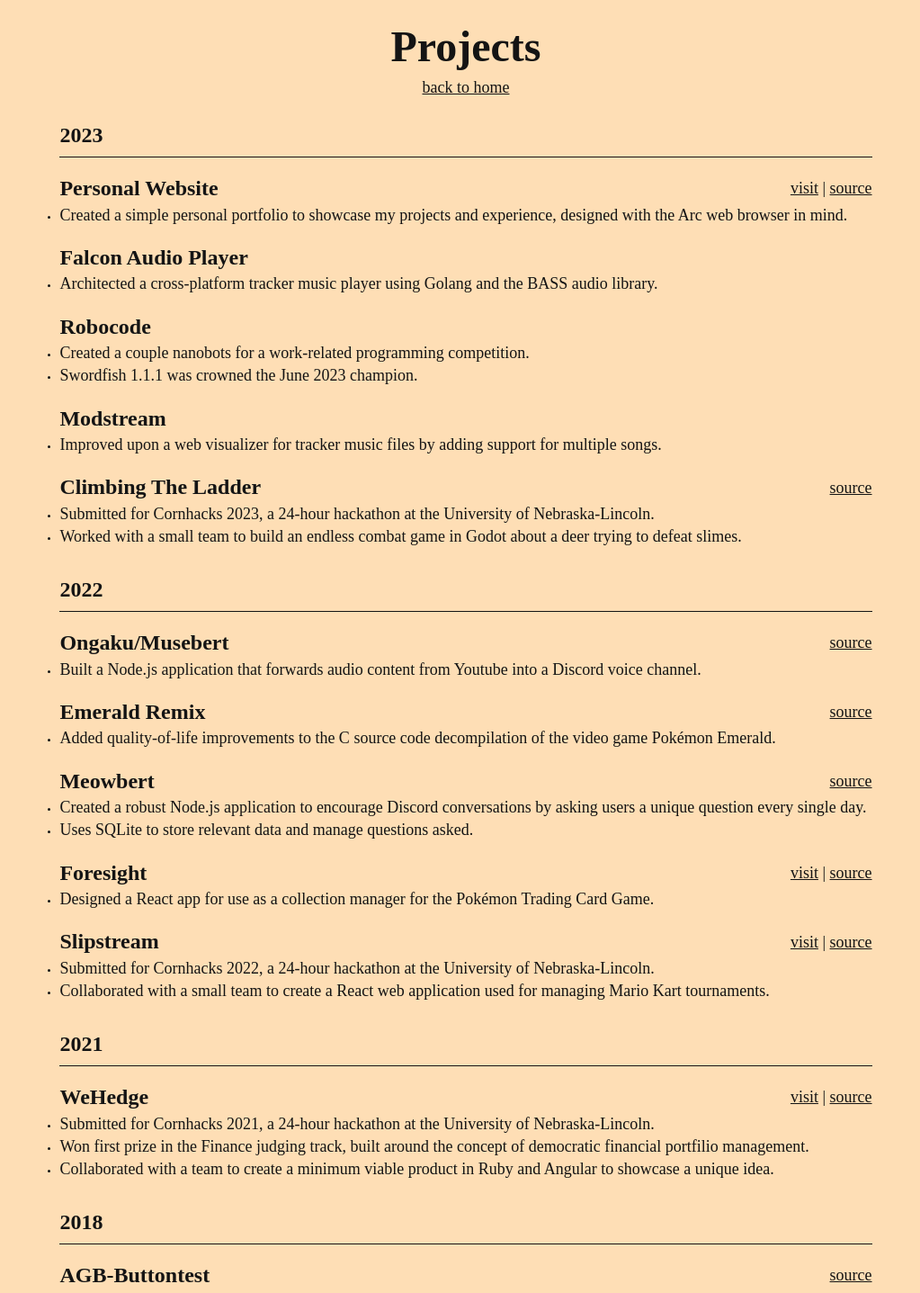
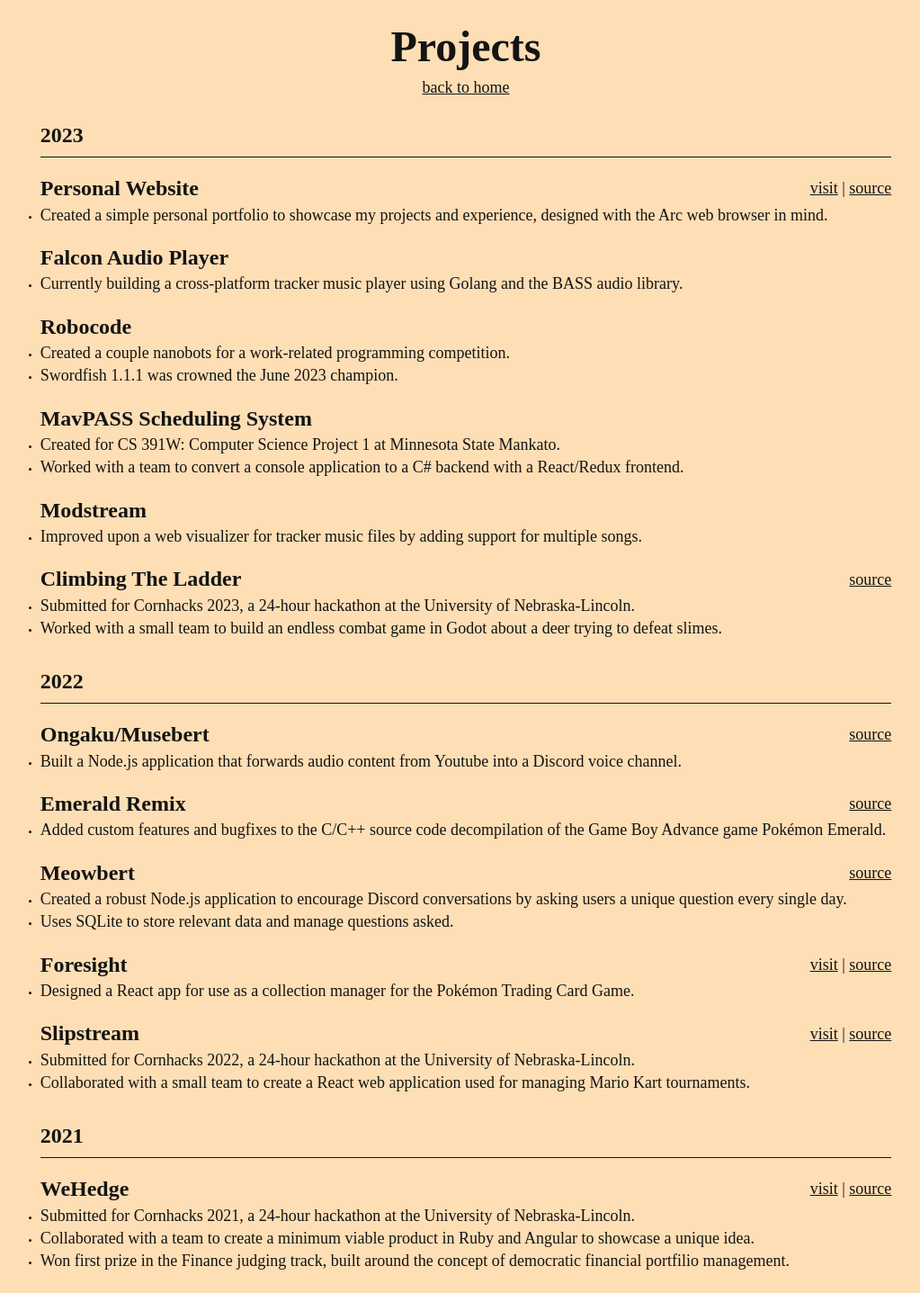
Before and after one commit to heroldev/arcless, a React (Vite) app: page /projects in a window 1280 px wide. Shown: the top 1437 px of the page at 90% size, without its empty margins (122-1145 px from the left). Built offline with nearby package versions, Linux system fonts and the light colour scheme.

Commit message:
text changes

```diff
--- a/src/views/Projects/projectsData.ts
+++ b/src/views/Projects/projectsData.ts
@@ -17,7 +17,7 @@
   {
     name: "Falcon Audio Player",
     bullets: [
-      "Architected a cross-platform tracker music player using Golang and the BASS audio library.",
+      "Currently building a cross-platform tracker music player using Golang and the BASS audio library.",
     ]
   },
   {
@@ -25,6 +25,13 @@
     bullets: [
       "Created a couple nanobots for a work-related programming competition.",
       "Swordfish 1.1.1 was crowned the June 2023 champion."
+    ]
+  },
+  {
+    name: "MavPASS Scheduling System",
+    bullets: [
+      "Created for CS 391W: Computer Science Project 1 at Minnesota State Mankato.",
+      "Worked with a team to convert a console application to a C# backend with a React/Redux frontend."
     ]
   },
   {
@@ -55,7 +62,7 @@
     name: "Emerald Remix",
     sourceLink: "https://github.com/heroldev/emerald-remix",
     bullets: [
-      "Added quality-of-life improvements to the C source code decompilation of the video game Pokémon Emerald.",
+      "Added custom features and bugfixes to the C/C++ source code decompilation of the Game Boy Advance game Pokémon Emerald.",
     ]
   },
   {
@@ -92,8 +99,8 @@
     sourceLink: "https://github.com/danielnoon/wehedge",
     bullets: [
       "Submitted for Cornhacks 2021, a 24-hour hackathon at the University of Nebraska-Lincoln.",
-      "Won first prize in the Finance judging track, built around the concept of democratic financial portfilio management.",
       "Collaborated with a team to create a minimum viable product in Ruby and Angular to showcase a unique idea.",
+      "Won first prize in the Finance judging track, built around the concept of democratic financial portfilio management."
     ]
   }
 ]
@@ -103,7 +110,7 @@
     name: "AGB-Buttontest",
     sourceLink: "https://github.com/heroldev/AGB-buttontest",
     bullets: [
-      "A simple C program created to natively test the buttons on a Game Boy Advance gaming console.",
+      "A simple C program designed to natively test the buttons on a Game Boy Advance gaming console.",
       "Followed the example from a Game Boy Advance programming textbook."
     ]
   }
```
